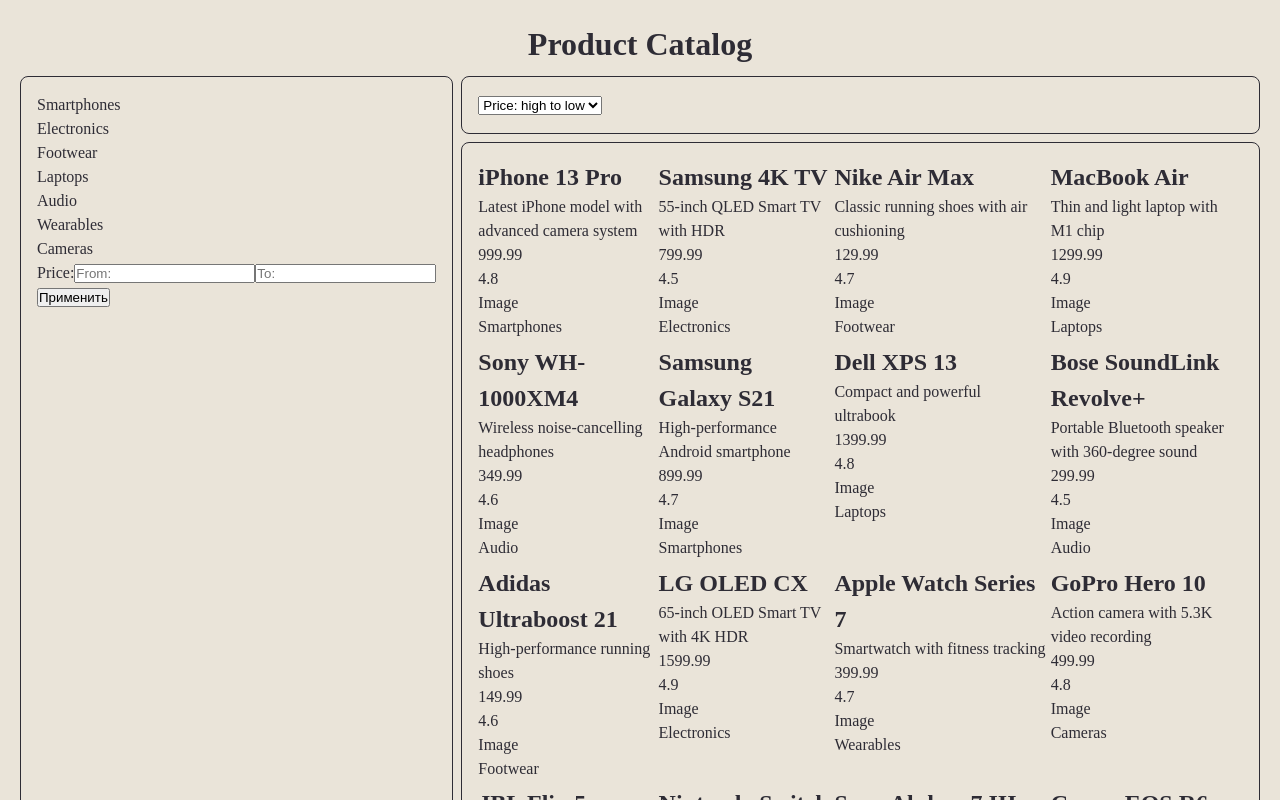
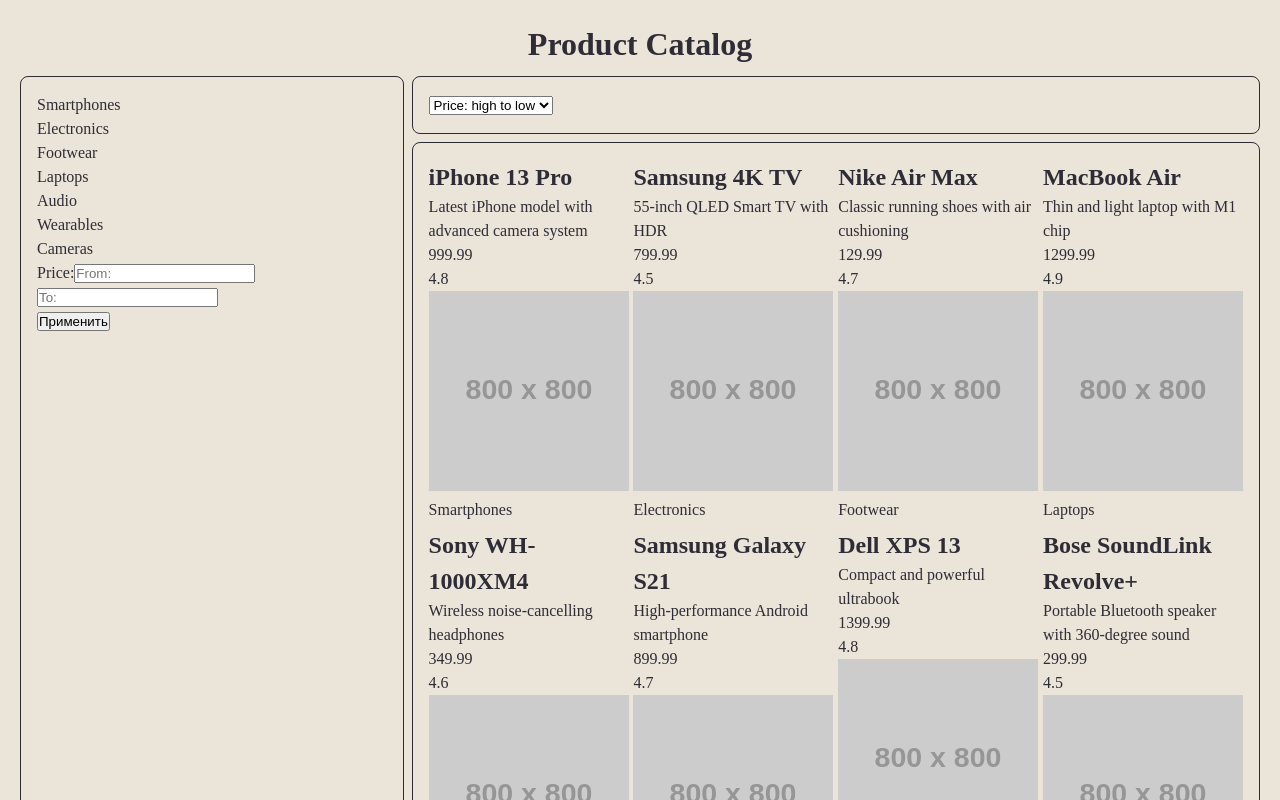
Before and after one commit to gr-sv/product-catalog, a Next.js app: page / in a window 1280 px wide. Shown: the top 800 px of the page. Built offline with nearby package versions, Linux system fonts and the light colour scheme.

Commit message:
Add images into Cards

```diff
--- a/src/app/components/cards/cards.tsx
+++ b/src/app/components/cards/cards.tsx
@@ -1,7 +1,7 @@
 import data from '../../../data.json'
 
 interface CardsProps {
-  className?: string;
+	className?: string;
 }
 
 export default function Cards ({ className }: CardsProps) {
@@ -14,13 +14,10 @@
 					<p>{product.description}</p>
 					<p>{product.price}</p>
 					<p>{product.rating}</p>
-					<div>Image</div>
+					<img src={product.image.desktop} style={{ width: '200px', height: '200px' }} />
 					<p>{product.category}</p>
 				</div>
 			))}
-
-
-
 		</div>
 	)
 }
```
